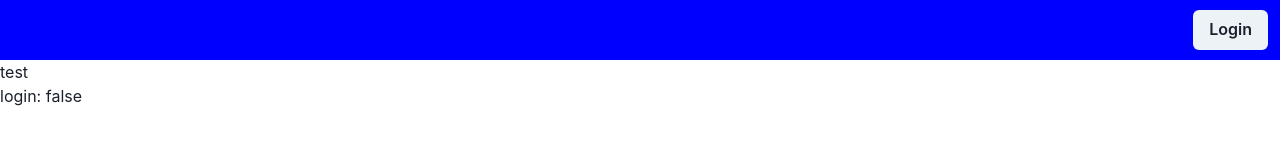
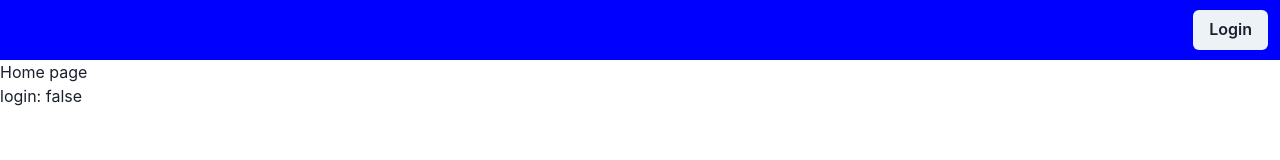
Before and after one commit to FredrikMorstad/bonsai, a React (Create React App) app in the folder frontend/: page / in a window 1280 px wide. Shown: the top 160 px of the page. Built offline with nearby package versions, Linux system fonts and the light colour scheme.

Commit message:
:sparkles: add home page

```diff
--- a/frontend/src/components/pages/Home.tsx
+++ b/frontend/src/components/pages/Home.tsx
@@ -4,7 +4,7 @@ import { Box } from '@chakra-ui/react';
 const HomePage = () => {
   return(
     <Box>
-      test
+      Home page
     </Box>
   )
 }
```
